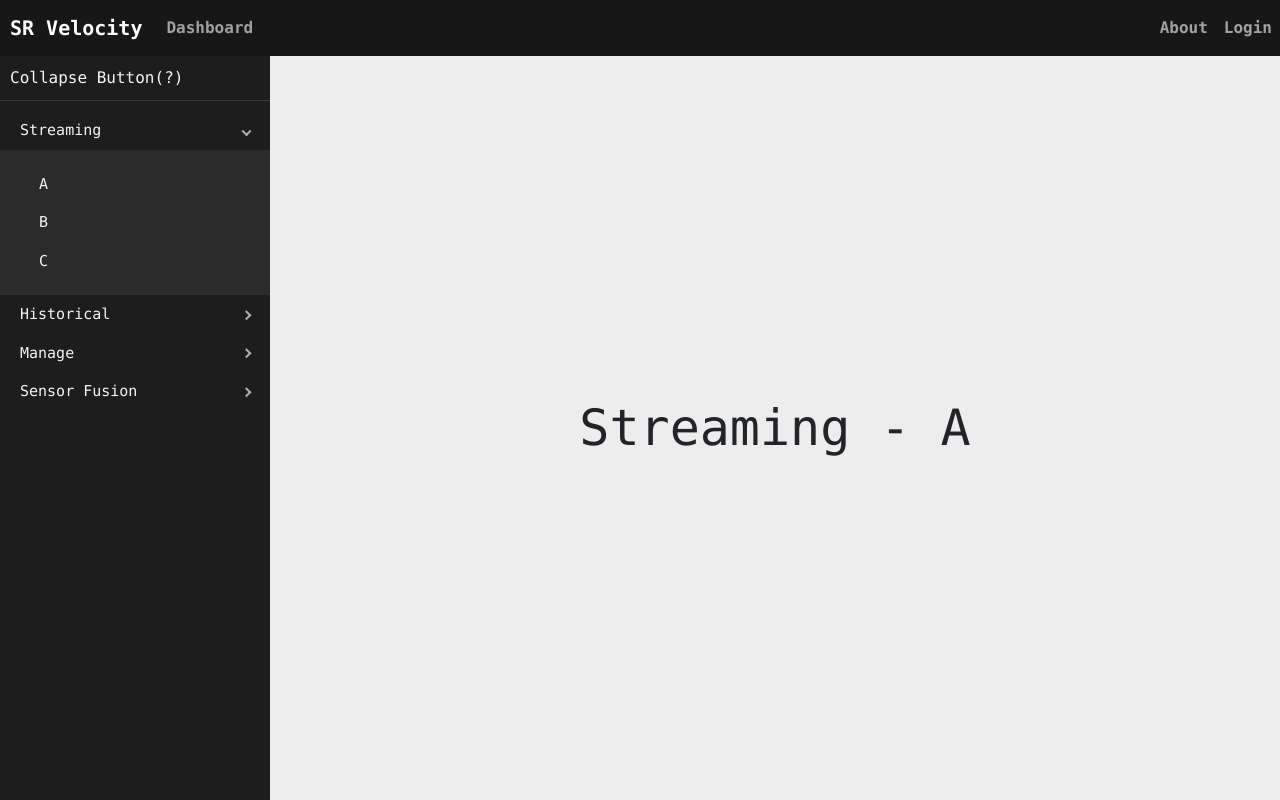
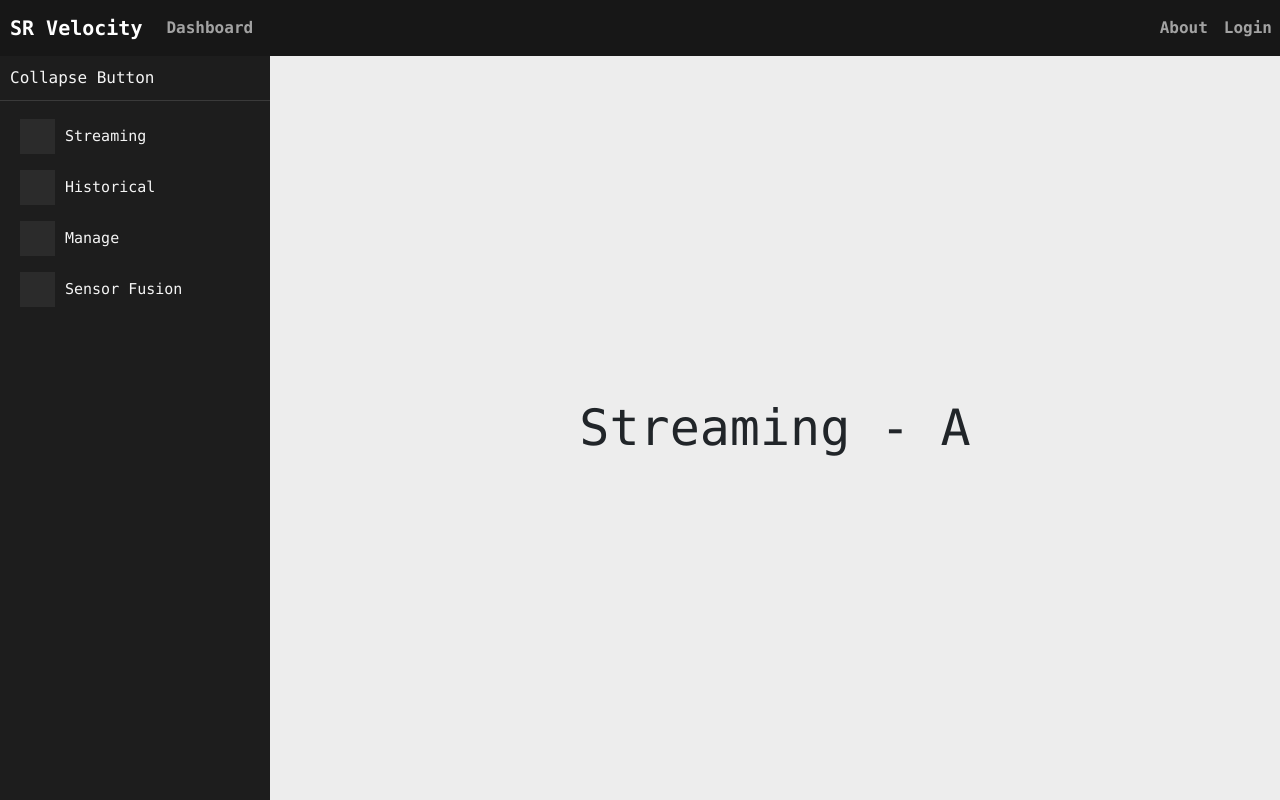
Before and after one commit to UCalgaryRacing/sr-velocity, a React (Create React App) app in the folder client/: page /dashboard in a window 1280 px wide. Built offline with nearby package versions, Linux system fonts and the light colour scheme.

Commit message:
Icon Placeholders

```diff
--- a/client/src/pages/dashboard/dashboard.tsx
+++ b/client/src/pages/dashboard/dashboard.tsx
@@ -4,16 +4,21 @@ import "react-pro-sidebar/dist/css/styles.css";
 import "./dashboard.css";
 import Hamburger from "hamburger-react"
 
+// <div>Icons made by <a href="https://www.freepik.com" title="Freepik">Freepik</a> from <a href="https://www.flaticon.com/" title="Flaticon">www.flaticon.com</a></div>
+
 const Dashboard: React.FC = () => {
   const [title, setTitle] = useState("Streaming - A");
+  const [collapsed, setCollapsed] = useState(true);
 
   return (
     <div id='dashboard'>
-      <ProSidebar>
-        <SidebarHeader>{
-          "Collapse Button(?)"}</SidebarHeader>
+      <ProSidebar collapsed={true}>
+        <SidebarHeader onClick={() => {
+          setCollapsed(!collapsed)
+        }}>
+          Collapse Button</SidebarHeader>
         <Menu iconShape="square">
-          <SubMenu defaultOpen={true} title="Streaming">
+          <SubMenu defaultOpen={true} title="Streaming" icon>
             <MenuItem onClick={() => {
               setTitle("Streaming - A")
             }}>A</MenuItem>
@@ -25,19 +30,19 @@ const Dashboard: React.FC = () => {
             }}>C</MenuItem>
           </SubMenu>
 
-          <SubMenu title="Historical">
+          <SubMenu title="Historical" icon>
             <MenuItem>A</MenuItem>
             <MenuItem>B</MenuItem>
             <MenuItem>C</MenuItem>
           </SubMenu>
 
-          <SubMenu title="Manage">
+          <SubMenu title="Manage" icon>
           <MenuItem>A</MenuItem>
           <MenuItem>B</MenuItem>
           <MenuItem>C</MenuItem>
           </SubMenu>
 
-          <SubMenu title="Sensor Fusion">
+          <SubMenu title="Sensor Fusion" icon>
           <MenuItem>A</MenuItem>
           <MenuItem>B</MenuItem>
           <MenuItem>C</MenuItem>
```
